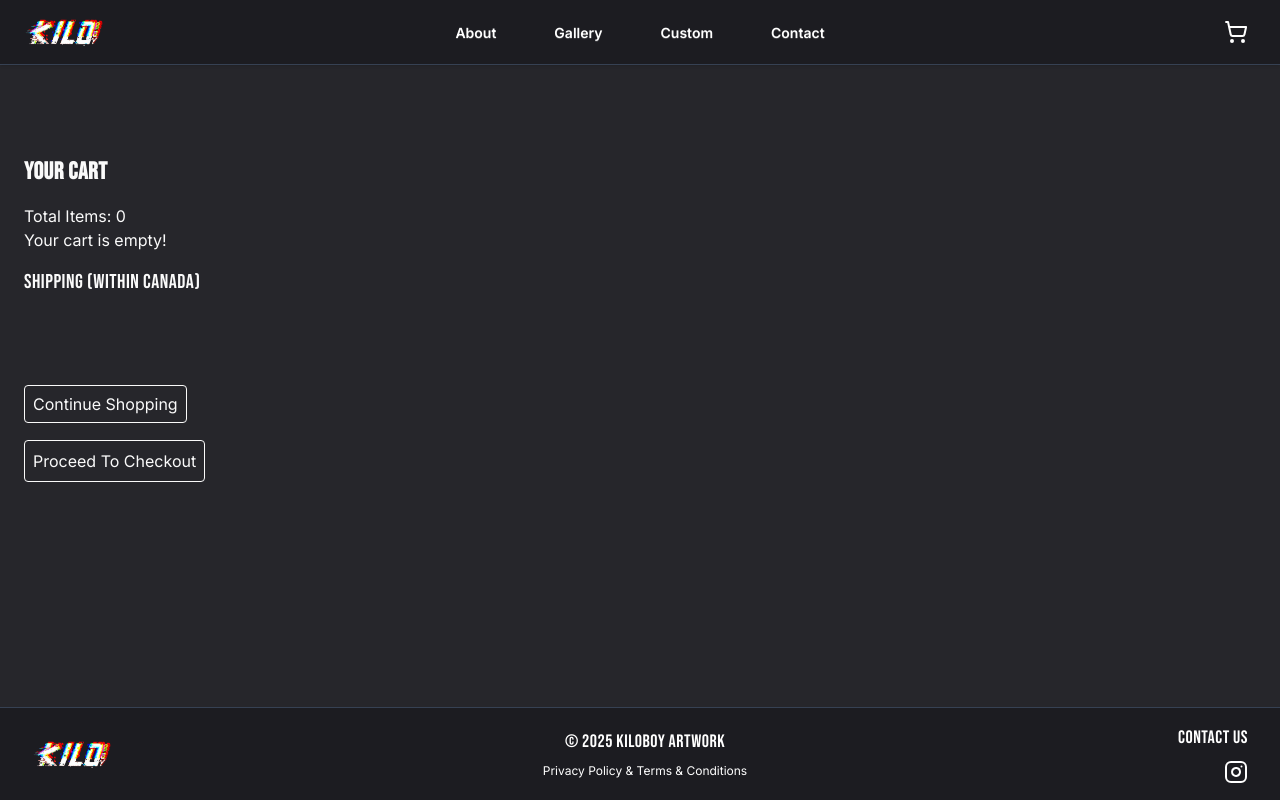
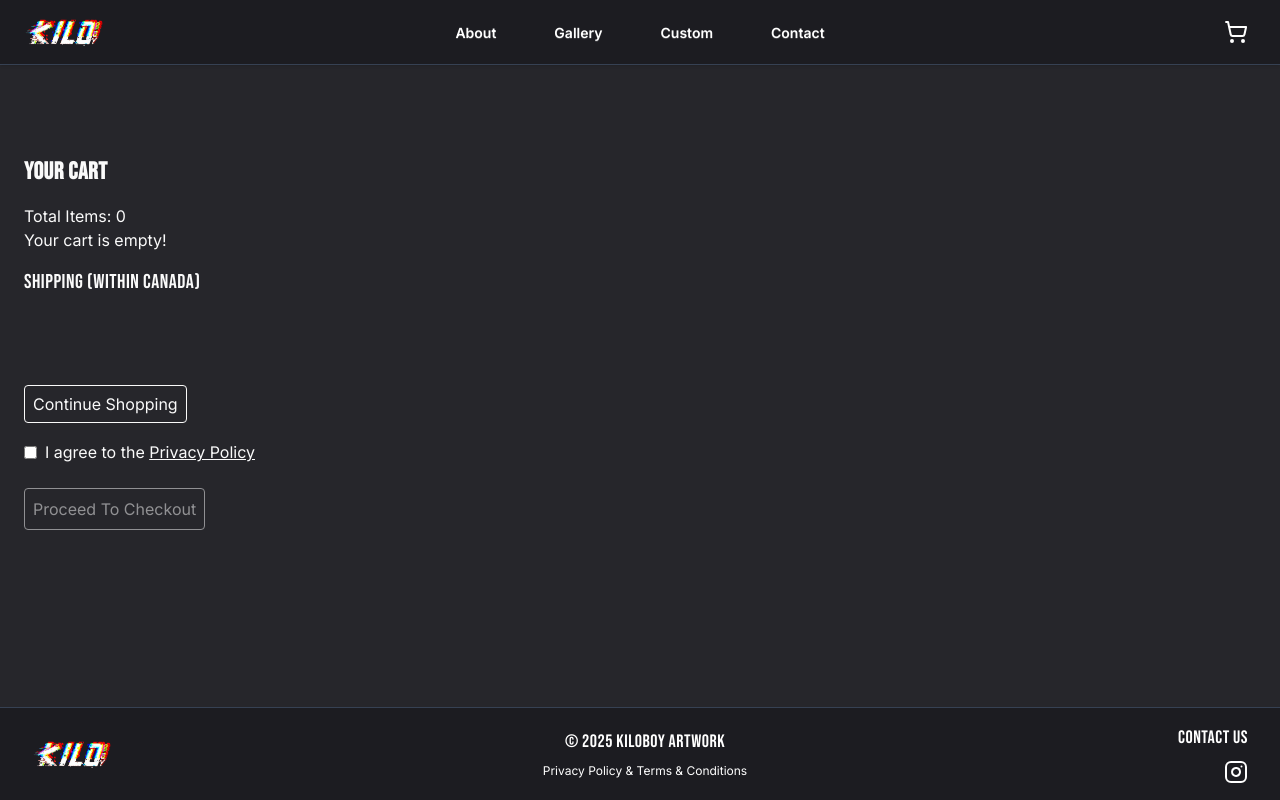
Before and after one commit to MOGARRR/miles, a Next.js app: page /cart in a window 1280 px wide. Built offline with nearby package versions, Linux system fonts and the light colour scheme.

Commit message:
Add privacy policy consent checkbox before checkout

```diff
--- a/app/cart/page.tsx
+++ b/app/cart/page.tsx
@@ -11,6 +11,7 @@ type GroupedCartItem = CartProduct & {
 
 const CartPage = () => {
 
+  const [agreedToPrivacy, setAgreedToPrivacy] = useState(false);
   const { items, removeFromCart, addToCart } = useCart();
 
   // ------ GROUPED ITEMS --------
@@ -122,6 +123,8 @@ const CartPage = () => {
             >
               +
             </button>
+
+            ${((item.price_cents * item.quantity) / 100).toFixed(2)}
 
           </li>
         ))}
@@ -256,10 +259,33 @@ const CartPage = () => {
 
       <br /><br />
 
+      <div>
+        <label className="flex items-center gap-2">
+          <input
+            type="checkbox"
+            checked={agreedToPrivacy}
+            onChange={(e) => setAgreedToPrivacy(e.target.checked)}
+
+          />
+          <span>
+            I agree to the{" "}
+            <Link href="/privacy" className="underline">
+              Privacy Policy
+            </Link>
+          </span>
+        </label>
+      </div>
+      <br/>
+
       {/* TODO: redirect to stripe    */}
-      <button className="rounded border p-2 cursor-pointer">
+      <button
+        className="rounded border p-2 cursor-pointer disabled:opacity-50 disabled:cursor-not-allowed"
+        disabled={!agreedToPrivacy}
+      >
         Proceed To Checkout
       </button>
+
+
       <br /><br /><br /><br />
     </div>
   )
--- a/app/components/CartPopup.tsx
+++ b/app/components/CartPopup.tsx
@@ -4,6 +4,7 @@ import { useState } from "react";
 import { useCart } from "./CartContext";
 import Link from "next/link";
 import { CartProduct } from "./CartContext";
+import { usePathname } from "next/navigation";
 
 
 // This is a floating mini-cart that appears when there are items in the cart.
@@ -14,9 +15,15 @@ type GroupedCartItem = CartProduct & {
 };
 
 const CartPopup = () => {
+  const pathname = usePathname();
 
   const { items, addToCart, removeFromCart } = useCart();
   const [isOpen, setIsOpen] = useState(true); // collapse/expand
+
+  // don't show the mini cart when we're already on the cart page
+  if (pathname === "/cart") {
+    return null;
+  }
 
   const totalItems = items.length;
 
@@ -54,7 +61,7 @@ const CartPopup = () => {
 
   return (
     <div className="
-      fixed bottom-4 right-4
+      fixed bottom-26 right-4
       bg-black text-white
       border border-gray-600
       rounded-lg
@@ -120,6 +127,8 @@ const CartPopup = () => {
           <p>Subtotal: ${subtotal}</p>
           <br/>
 
+
+
           <Link
             href="/cart"
             className=" border rounded p-1"
```
